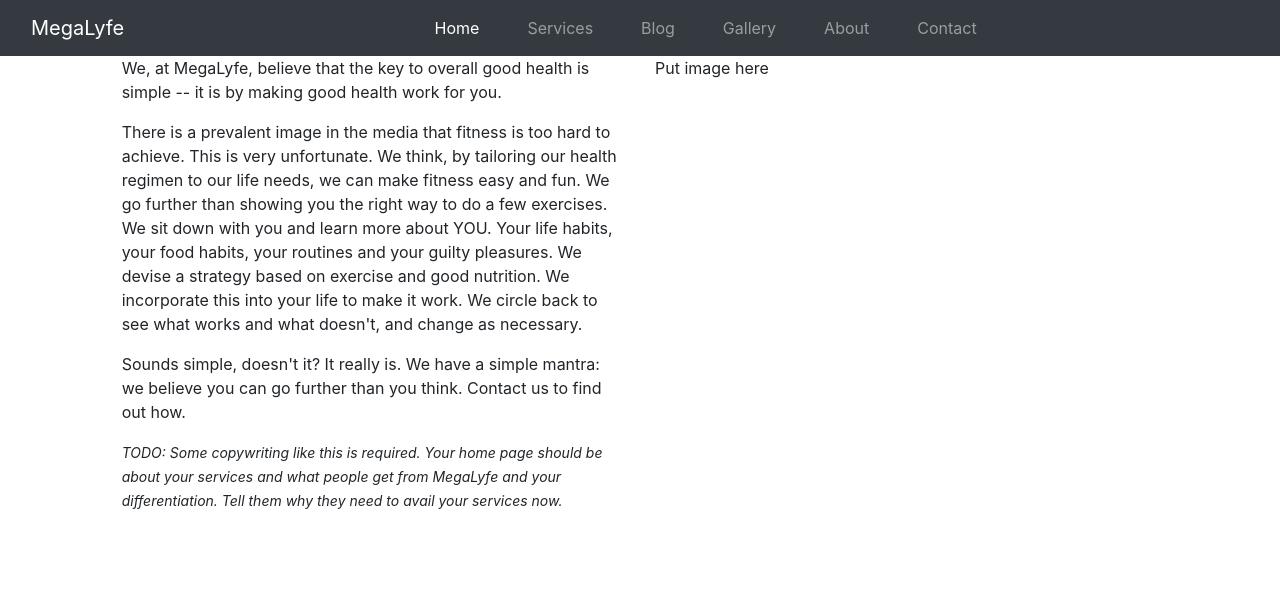
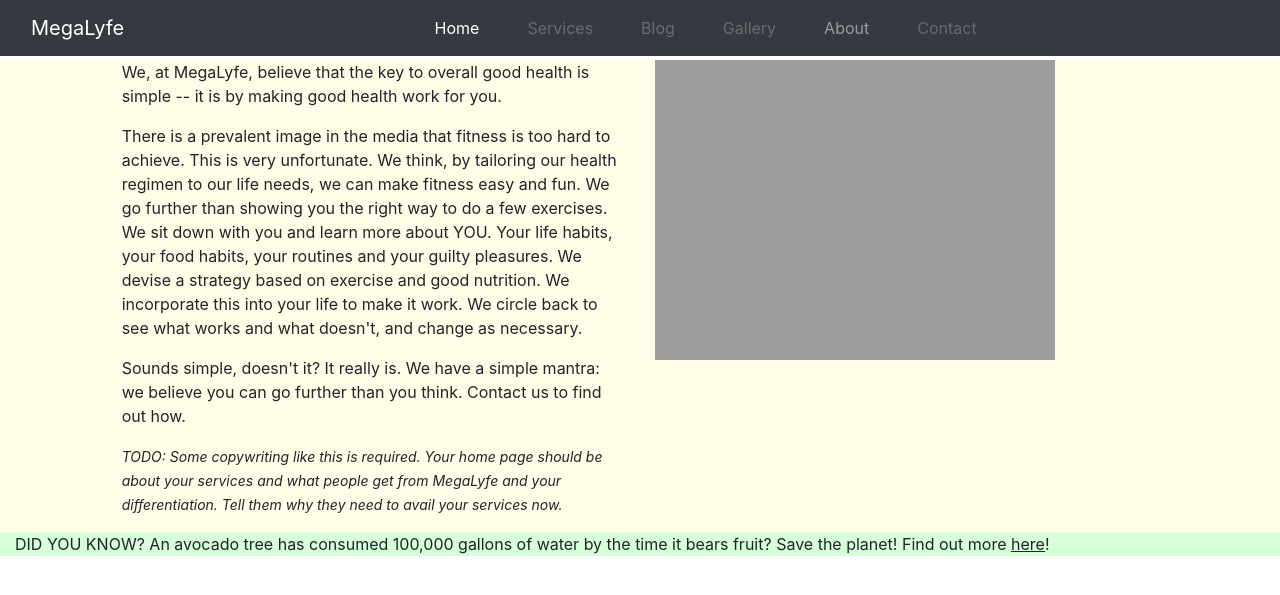
Before and after one commit to sachurao/megalyfe, a Jekyll site: the page built from index.md, in a window 1280 px wide. Shown: the top 595 px of the page. Built offline with Jekyll 4.4.1, drawn with Linux system fonts in a browser that asks for light colours.

Commit message:
creating sections now...need to drastically improve colors

```diff
--- /dev/null
+++ b/_includes/landing-page-image.html
@@ -0,0 +1,2 @@
+<!-- Hello I am here. -->
+<img src="{{site.url}}/assets/images/landing-page.jpg" alt="Heyloo"/>
--- a/_includes/navbar.html
+++ b/_includes/navbar.html
@@ -13,22 +13,22 @@
     <div class="collapse navbar-collapse" id="navbarSupportedContent">
       <ul class="navbar-nav mr-auto">
         <li class="nav-item active">
-          <a class="nav-link" href="#">Home <span class="sr-only">(current)</span></a>
+          <a class="nav-link" href="{{site.url}}">Home </a>
         </li>
         <li class="nav-item">
-          <a class="nav-link" href="services.html">Services</a>
+          <a class="nav-link disabled" href="services.html">Services</a>
         </li>
         <li class="nav-item">
-            <a class="nav-link" href="blog.html">Blog</a>
+            <a class="nav-link disabled" href="blog.html">Blog</a>
           </li>
           <li class="nav-item">
-              <a class="nav-link" href="gallery.html">Gallery</a>
+              <a class="nav-link disabled" href="gallery.html">Gallery</a>
             </li>
             <li class="nav-item">
                 <a class="nav-link" href="about.html">About</a>
               </li>
               <li class="nav-item">
-                  <a class="nav-link" href="contact.html">Contact</a>
+                  <a class="nav-link disabled" href="contact.html">Contact</a>
                 </li>
       </ul>
       <!-- <form class="form-inline my-2 my-lg-0">
--- a/_layouts/base-template.html
+++ b/_layouts/base-template.html
@@ -27,6 +27,7 @@
       crossorigin="anonymous"
     />
     <link rel="stylesheet" type="text/css" href="{{ site.baseurl }}/assets/css/main-styles.css" />
+
     <title>{{page.title}}</title>
   </head>
   <body>
--- a/_layouts/landing-page.html
+++ b/_layouts/landing-page.html
@@ -3,11 +3,18 @@ layout: base-template
 ---
 
 {% include navbar.html %}
-<div class="container-fluid">
-  <div class="row">
+<div class="container-fluid mt-1">
+  <div class="row section-row-bg">
     <div class="col-lg-1"></div>
     <div class="col-lg-5">{% include usp.html %}</div>
-    <div class="col-lg-5">{{content}}</div>
+    <div class="col-lg-5">{% include landing-page-image.html %}</div>
     <div class="col-lg-1"></div>
   </div>
+  <div class="row section-row-alt-bg">
+    <div class="col">
+      DID YOU KNOW?
+      An avocado tree has consumed 100,000 gallons of water by the time it bears fruit?
+      Save the planet!  Find out more <u>here</u>!
+    </div>
+  </div>
 </div>
--- a/_sass/0-base/elements.scss
+++ b/_sass/0-base/elements.scss
@@ -12,3 +12,8 @@ body {
 p {
   // font-size: 1rem;
 }
+
+img {
+  max-width: 100%;
+  max-height: 100%;
+}
--- a/_sass/0-base/vars.scss
+++ b/_sass/0-base/vars.scss
@@ -1,3 +1,13 @@
 /* This is where I will define all the default variables like fonts, colors, etc. */
 $font-size-default: 16px !default;
 $font-family: 'Open Sans', 'Gill Sans', 'Gill Sans MT', Calibri, 'Trebuchet MS', sans-serif !default;
+
+$base-color-primary: #fff59d;
+$base-color-primary-dark: #fdd835; //#cbc26d looks too yucky!
+$base-color-primary-light: #fffde7; // #ffffcf;
+$base-color-secondary: #a5d6a7;
+$base-color-secondary-light: #d7ffd9;
+$base-color-secondary-dark: #75a478;
+
+//very light yellow : #fffde7
+//very light green : #e8f5e9
--- a/_sass/1-layout/1-layout-dir.scss
+++ b/_sass/1-layout/1-layout-dir.scss
@@ -0,0 +1 @@
+@import 'page-sections';
--- /dev/null
+++ b/_sass/1-layout/page-sections.scss
@@ -0,0 +1,7 @@
+@import '../0-base/vars';
+.section-row-bg {
+ background-color: $base-color-primary-light;
+}
+.section-row-alt-bg {
+  background-color: $base-color-secondary-light;
+}
--- a/index.md
+++ b/index.md
@@ -3,4 +3,4 @@ layout: landing-page
 title: Megalyfe Fitness & Nutrition
 ---
 
-Put image here
+Put any content here...
```
Also changed, not shown: README.md, 1 other file.
